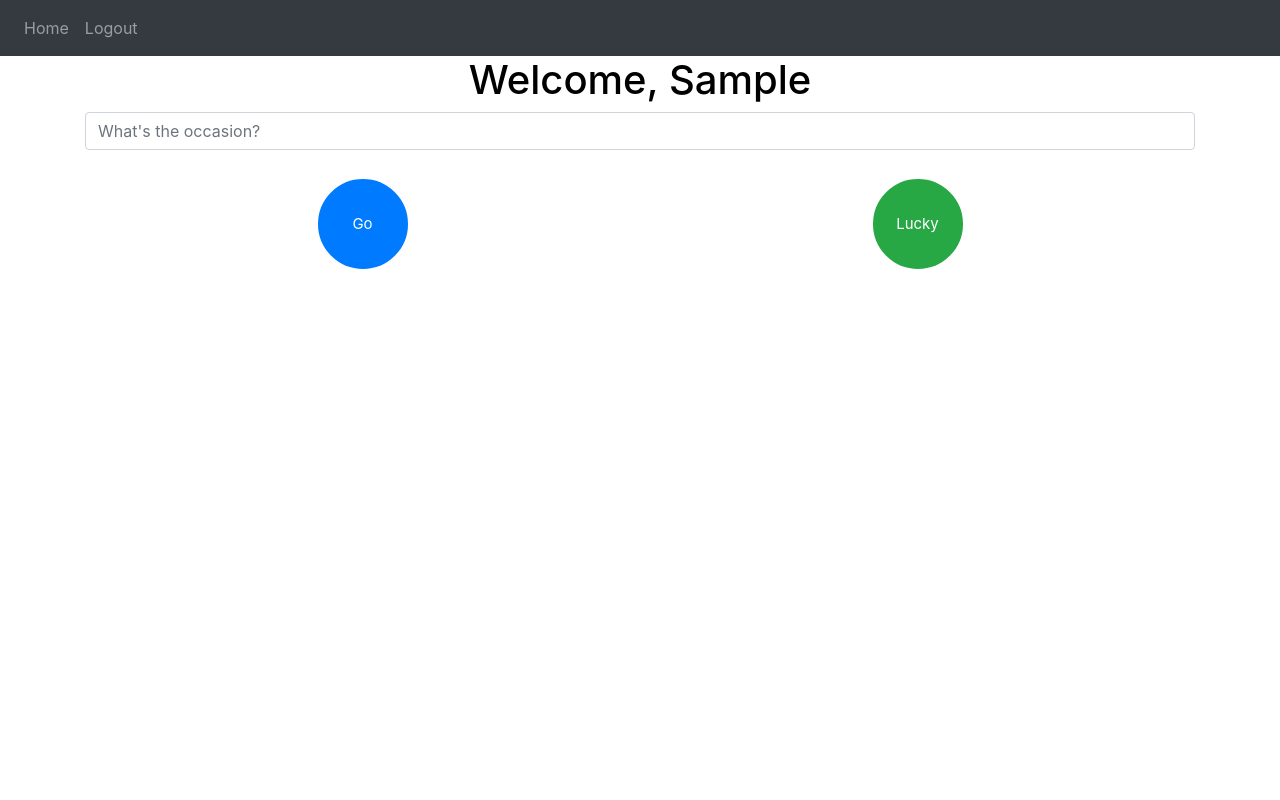
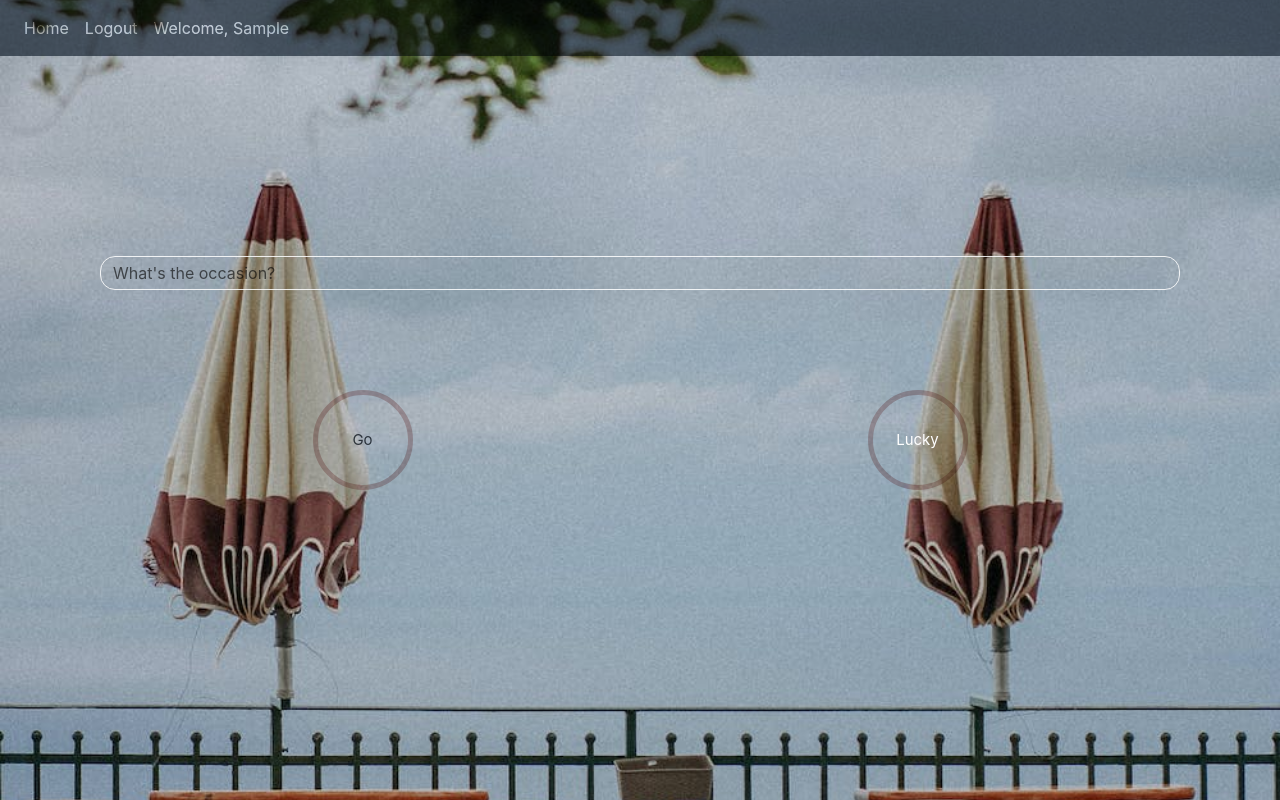
Before and after one commit to mukunda-p/vogueX---Fashion-Recommender, a Flask app: page / in a window 1280 px wide. Run offline with Flask 2, Linux system fonts and the light colour scheme; a user stored in the database is signed in; tables that the repository leaves empty hold one stand-in row (values such as "Sample post"); some libraries are stand-ins or nearby versions.

Commit message:
User home page UI upgrade

```diff
--- /dev/null
+++ b/website/static/base.css
@@ -0,0 +1,4 @@
+
+a.nav-text{
+    color: whitesmoke;
+}
--- a/website/static/home.css
+++ b/website/static/home.css
@@ -2,6 +2,13 @@ h1 {
     color:black;
 }
 
+body {
+    background-image: url(images/bg1.jpeg);
+    background-size: cover;
+    background-repeat:   no-repeat;
+    background-position: center center;
+    mix-blend-mode: hard-light;
+}
 .btn-circle.btn-sm {
     width: 30px;
     height: 30px;
@@ -25,11 +32,40 @@ h1 {
     border-radius: 50px;
     font-size: 15px;
     text-align: center;
-    border: 5px solid white;
-    transition: border 0.2s ease;
+    border: 5px solid rgb(110, 96, 96);
+    transition: border 0.5s ease;
+    background-color: transparent;
 }
 
 .btn-circle.btn-xl:hover {
-border: 10px solid #00c3ef;
-cursor: pointer;
+    border: 10px solid #8b9b9f;
+    cursor: pointer;
+    transform: scale(1.2);
 }
+.top-buffer {
+    margin-top:100px;
+}
+
+.input-klass{
+    color: black;
+    padding: 6px 12px;
+    border: 1px solid #ededed;
+    /* border: 2px solid #fff; */
+    outline: 0;
+    width: 100%;
+    height: 34px;
+    background: transparent;
+    transition: transform .2s;
+    border-radius: 15px;
+}
+
+.input-klass:hover {
+    color: black;
+    border: 2px solid #000000;
+    transform: scale(1.2);
+}
+
+::placeholder { /* Chrome, Firefox, Opera, Safari 10.1+ */
+    color: black;
+    opacity: 0.6; /* Firefox */
+  }
--- a/website/templates/base.html
+++ b/website/templates/base.html
@@ -14,6 +14,7 @@
       href="https://stackpath.bootstrapcdn.com/font-awesome/4.7.0/css/font-awesome.min.css"
       crossorigin="anonymous"
     />
+    <link rel="stylesheet" href="{{ url_for('static', filename='base.css') }}">
 
     <title>{% block title %}Home{% endblock %}</title>
   </head>
@@ -30,8 +31,9 @@
       <div class="collapse navbar-collapse" id="navbar">
         <div class="navbar-nav">
           {% if user.is_authenticated %}
-          <a class="nav-item nav-link" id="home" href="/">Home</a>
-          <a class="nav-item nav-link" id="logout" href="/logout">Logout</a>
+          <a class="nav-item nav-link nav-text" id="home" href="/">Home</a>
+          <a class="nav-item nav-link nav-text" id="logout" href="/logout">Logout</a>
+          <a class="nav-item nav-link nav-text">Welcome, {{ current_user.first_name }}</a>
           {% else %}
           <a class="nav-item nav-link" id="login" href="/login">Login</a>
           <a class="nav-item nav-link" id="signUp" href="/sign-up">Sign Up</a>
--- a/website/templates/home.html
+++ b/website/templates/home.html
@@ -2,33 +2,32 @@
 
 {% extends "base.html" %} {% block title %}Home{% endblock %} {% block content
 %}
-<h1 align="center">Welcome, {{ current_user.first_name }}</h1>
-<!-- <ul class="list-group list-group-flush" id="notes">
-  {% for note in user.notes %}
-  <li class="list-group-item">
-    {{ note.data }}
-    <button type="button" class="close" onClick="deleteNote({{ note.id }})">
-      <span aria-hidden="true">&times;</span>
-    </button>
-  </li>
-  {% endfor %}
-</ul> -->
+<div class="container">
+    <div class="row top-buffer">
+        <div class="col-sm">
+
+        </div>
+    </div>
+
     <form action="/" method="POST">
-  <input type="text" id="occasion-text" name="occasion-text" placeholder="What's the occasion?" class="form-control">
+        <div class="row top-buffer">
+            <div class="col-sm">
+                <input type="text" class="input-klass hover-zoom" id="occasion-text" name="occasion-text" placeholder="What's the occasion?">
                 <br />
-  <div class="container">
-    <div class="row">
+            </div>
+        </div>
+        <div class="row top-buffer">
         <div class="col-sm">
             <div align="center">
-            <button type="submit" class="btn btn-primary btn-circle btn-xl">Go</button>
+                <button type="submit" class="btn btn-light btn-circle btn-xl">Go</button>
             </div>
         </div>
         <div class="col-sm">
             <div align="center">
-            <button type="submit" class="btn btn-success btn-circle btn-xl">Lucky</button>
-        </div>
+                <button type="submit" class="btn btn-dark btn-circle btn-xl">Lucky</button>
             </div>
         </div>
         </div>
     </form>
+</div>
 {% endblock %}
```
Also changed, not shown: website/static/images/bg1.jpeg (added). Lines whose indentation alone changed are shown as unchanged.
